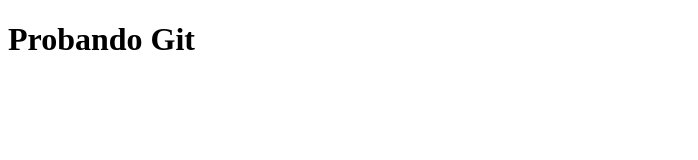
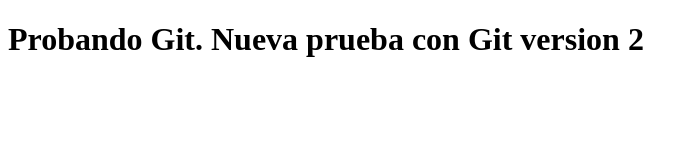
Before and after one commit to JairoRiv/C4_Sesion4, a plain HTML site: page index.html in a window 1280 px wide. Shown: the whole page, without its empty margins (0-698 px from the left). Drawn offline with Linux system fonts and the light colour scheme.

Commit message:
Se hizo cambio en el index.html

```diff
--- a/index.html
+++ b/index.html
@@ -7,6 +7,6 @@
     <title>Document</title>
 </head>
 <body>
-    <h1>Probando Git</h1>
+    <h1>Probando Git. Nueva prueba con Git version 2</h1>
 </body>
 </html>
```
